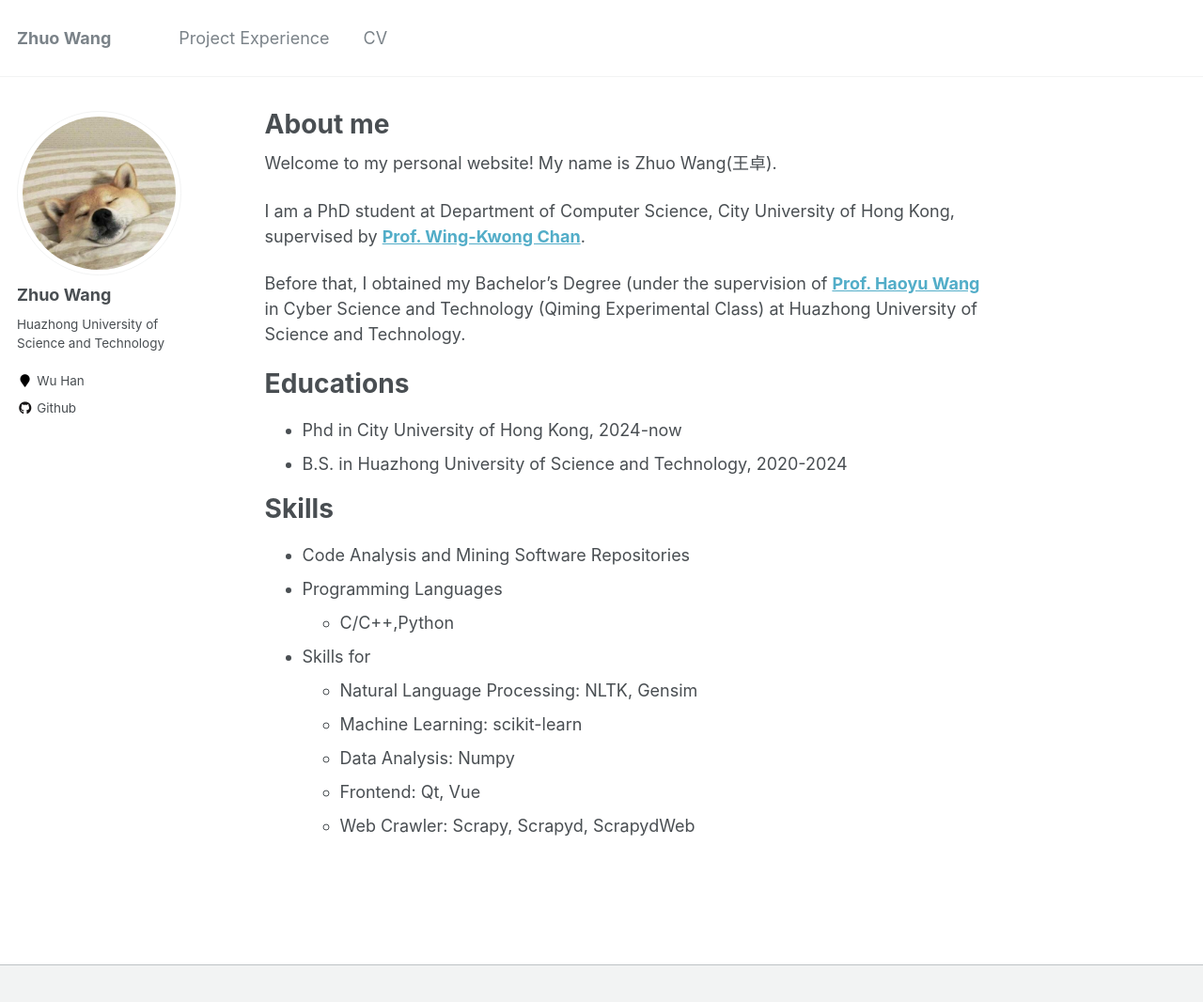
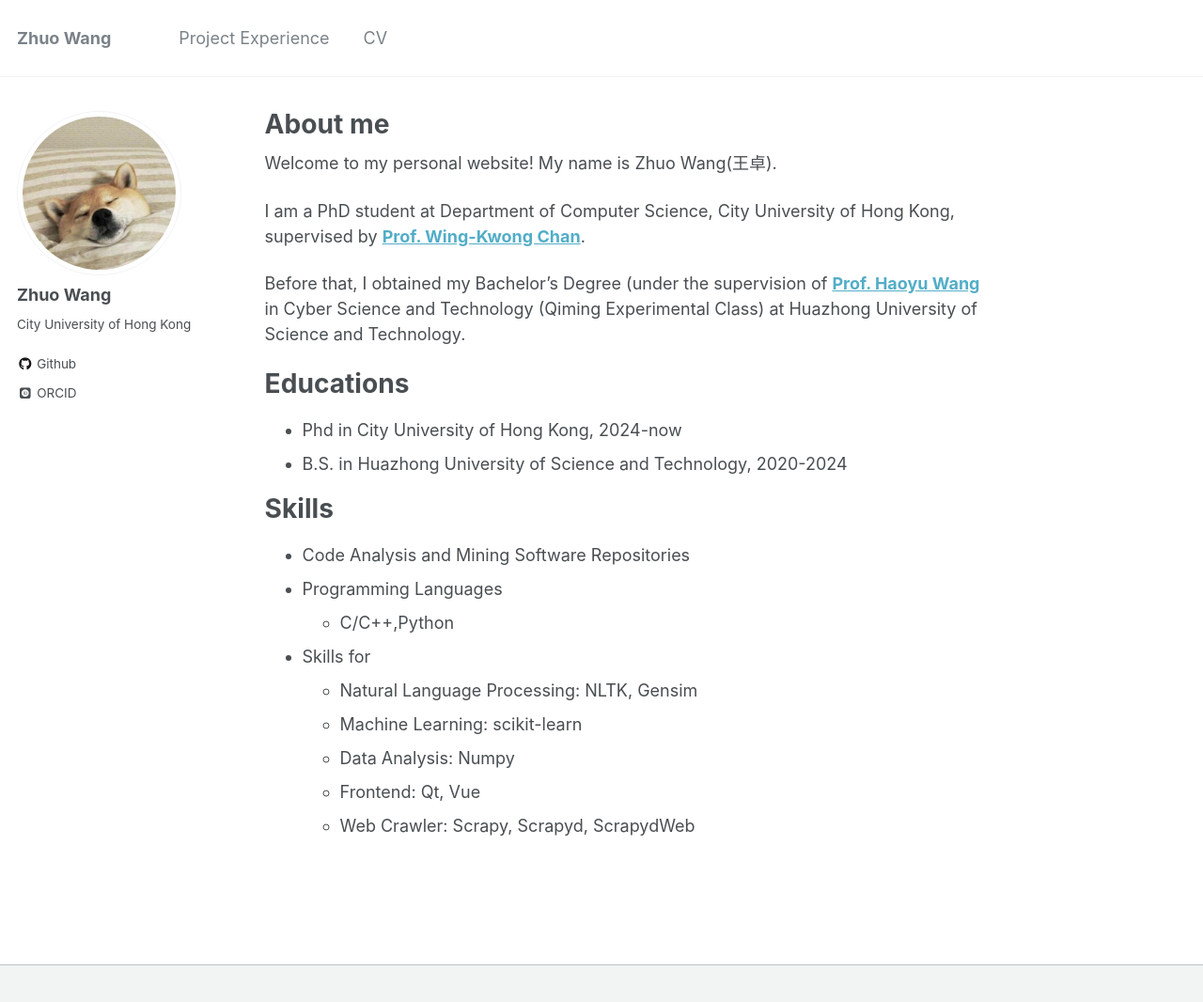
Before and after one commit to zhuozhuoH/zhuozhuoH.github.io, a Jekyll site: the page built from _pages/about.md, in a window 1280 px wide and 1099 px high. Shown: the top 1066 px of the window at 94% size. Built offline with Jekyll 4.4.1, drawn with Linux system fonts in a browser that asks for light colours; some web fonts are replaced.

Commit message:
Update _config.yml

```diff
--- a/_config.yml
+++ b/_config.yml
@@ -10,7 +10,7 @@ locale                   : "en-US"
 title                    : "Zhuo Wang"
 title_separator          : "-"
 name                     : &name "Zhuo Wang"
-description              : &description "School of Cyber Science and Engineering,HUST"
+description              : &description "Phd Student at Cityu. Focusing on Software Engineering"
 url                      : https://zhuozhuoH.github.io # the base hostname & protocol for your site e.g. "https://mmistakes.github.io"
 baseurl                  : "" # the subpath of your site, e.g. "/blog"
 repository               : "zhuozhuoH.github.io
@@ -83,8 +83,8 @@ analytics:
 author:
   name             : "Zhuo Wang"
   avatar           : "profile.png"
-  bio              : "Huazhong University of Science and Technology"
-  location         : "Wu Han"
+  bio              : "City University of Hong Kong"
+  location         : #"Wu Han"
   employer         :
   googlescholar    : #"http://yourfullgooglescholarurl.com"
   email            :
@@ -103,7 +103,7 @@ author:
   impactstory      : #"https://profiles.impactstory.org/u/xxxx-xxxx-xxxx-xxxx"
   lastfm           :
   linkedin         :
-  orcid            : #"http://orcid.org/yourorcidurl"
+  orcid            : "https://orcid.org/0009-0007-5735-2401"
   pinterest        :
   soundcloud       :
   stackoverflow    : # http://stackoverflow.com/users/123456/username
```
